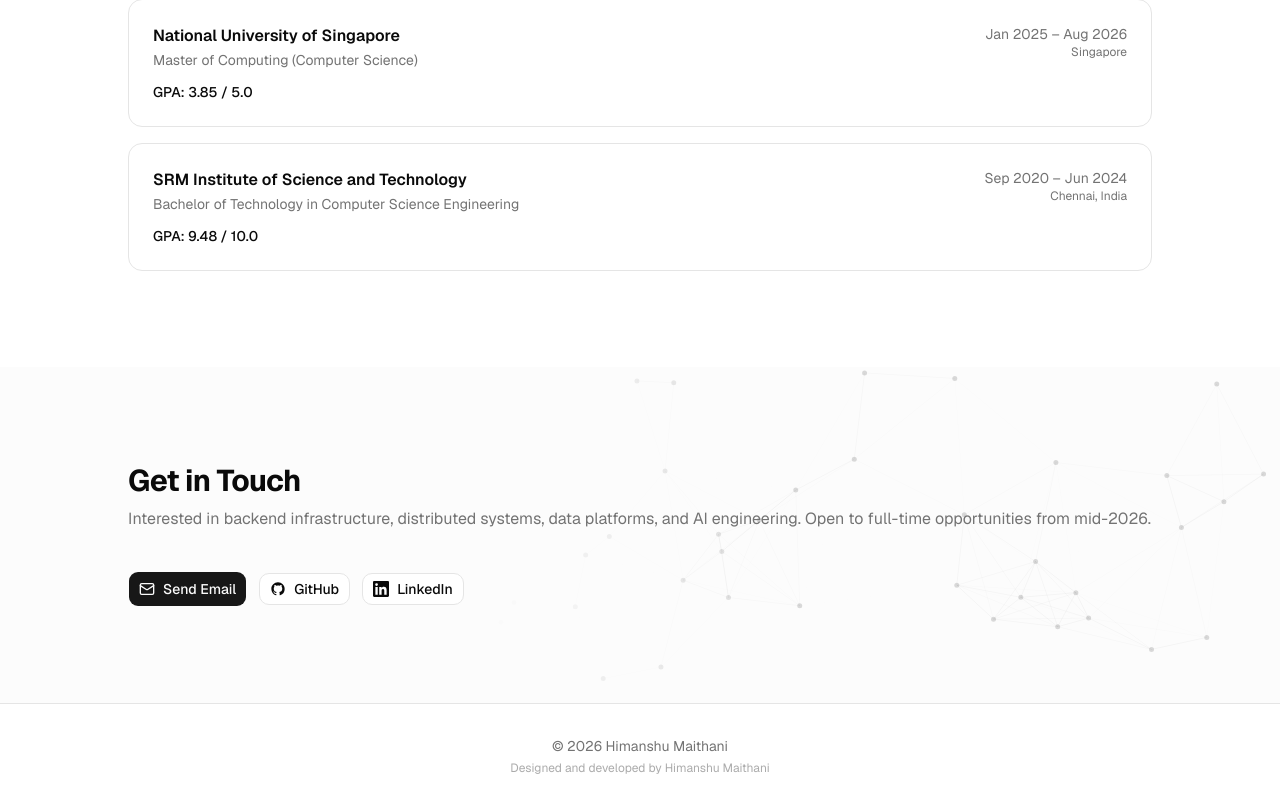
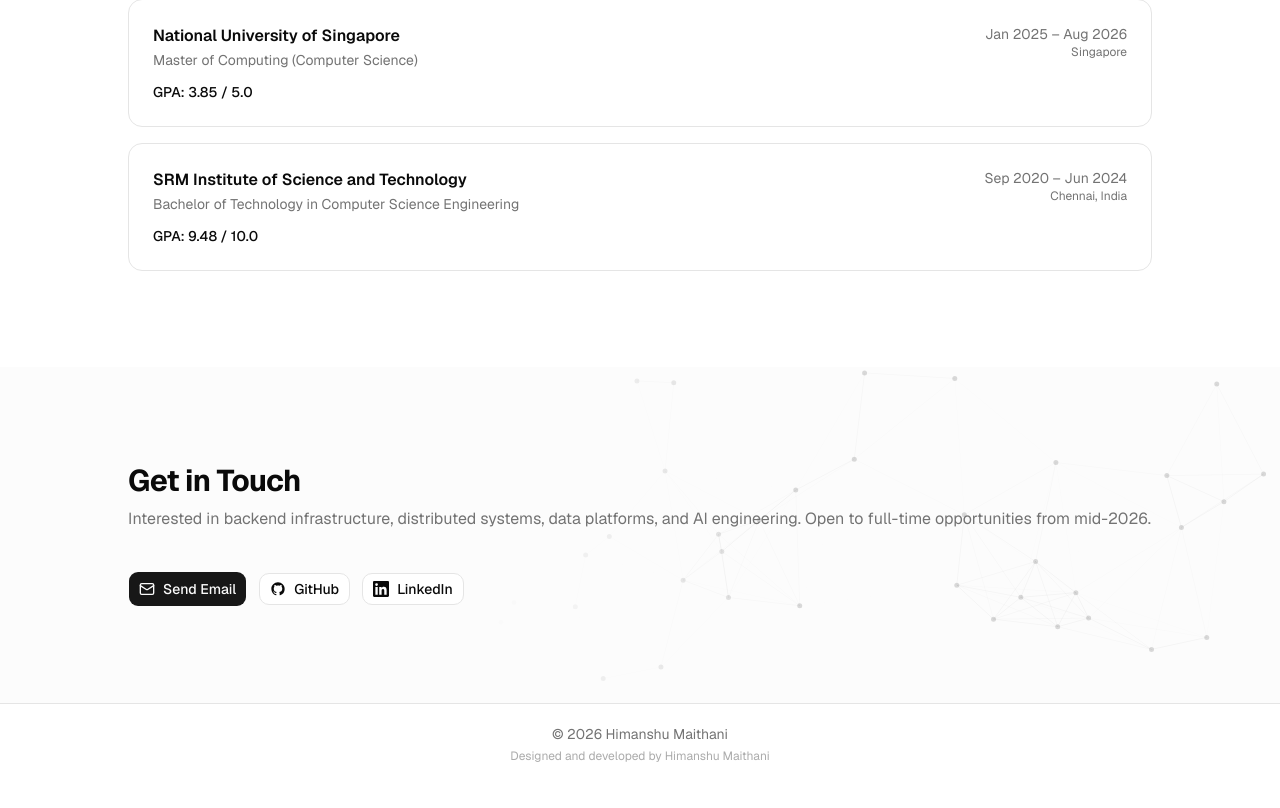
Before and after one commit to wendemsky/portfolio, a Next.js app: page / in a window 1280 px wide. Shown: the part 3577-4385 px from the top of the page. After the commit the page ends 4361 px from the top, so only its background shows below. Built offline with nearby package versions, Linux system fonts and the light colour scheme.

Commit message:
style(footer): reduce vertical padding to feel like a signature

```diff
--- a/src/components/layout/Footer.tsx
+++ b/src/components/layout/Footer.tsx
@@ -3,7 +3,7 @@ import { meta } from "@/data/meta";
 export function Footer() {
   return (
     <footer className="border-t border-border bg-background">
-      <div className="mx-auto max-w-5xl px-6 py-8 flex flex-col items-center gap-1">
+      <div className="mx-auto max-w-5xl px-6 py-5 flex flex-col items-center gap-1">
         <p className="text-sm text-muted-foreground">
           &copy; {new Date().getFullYear()} {meta.name}
         </p>
```
